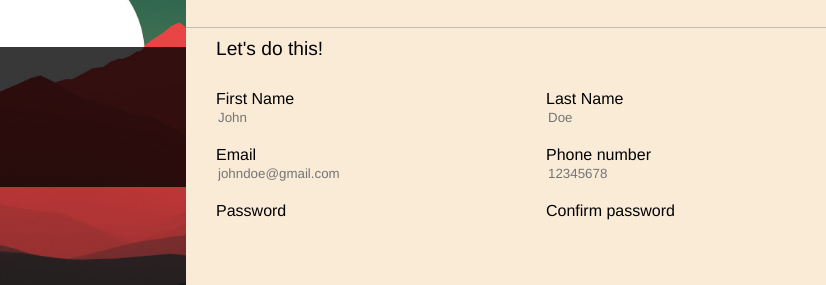
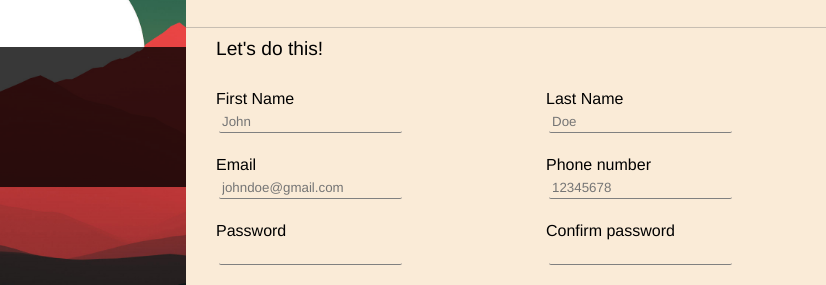
Before and after one commit to BigFatDuck1/simple-html-sign-up-form, a plain HTML site: page index.html in a window 1280 px wide. Shown: the part 153-438 px from the top of the page, 454-1280 px from the left. Drawn offline with Linux system fonts and the light colour scheme; a web font is replaced by a local one.

Commit message:
Styled input box :focus

```diff
--- a/styles.css
+++ b/styles.css
@@ -109,13 +109,22 @@ input[type="tel"],
 input[type="password"] {
     appearance: none;
     /* Todo: styles for input box */
+    box-sizing: border-box;
+    padding: 3px;
+    margin: 3px;
     background-color: transparent;
     border: none;
+    border-bottom: 1px solid gray;
+    border-radius: 2px;
+
 }
 
 input:focus {
-    background-color: red;
+    border: none;
+    outline: none;
+    border-bottom: 1px solid cyan;
 }
+
 
 .sign-up-section {
     padding-top: 30px;
```
